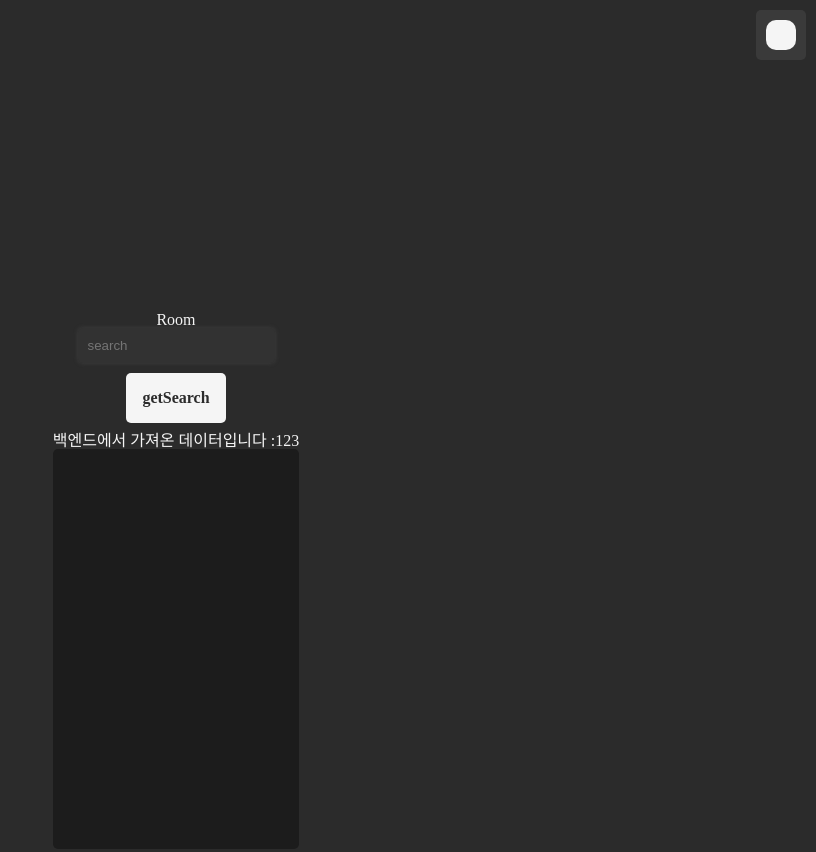
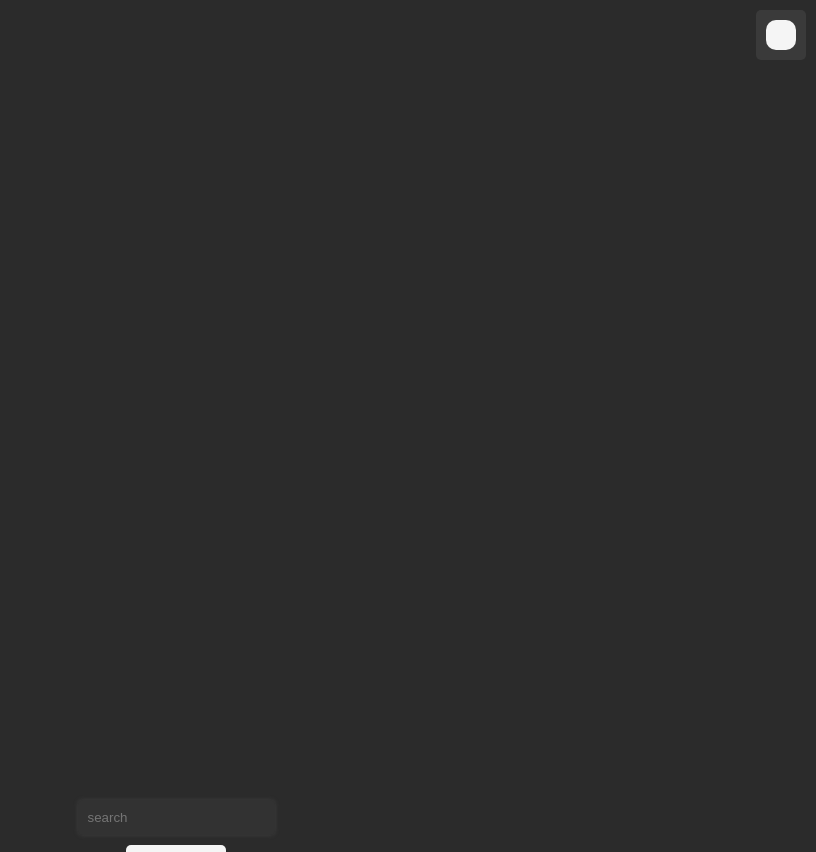
Before and after one commit to PLMOW/TIC-TAC-TOE-FE, a React (Create React App) app: page /room in a window 1280 px wide. Shown: the top 852 px of the page, without its empty margins (464-1280 px from the left). Built offline with nearby package versions, Linux system fonts and the light colour scheme.

Commit message:
fix: Player import 모듈 변경

```diff
--- a/src/pages/room/Room.tsx
+++ b/src/pages/room/Room.tsx
@@ -4,11 +4,12 @@ import Player from './player/Player';
 
 const Room = () => {
   return (
-    <Wrapper>
-      <Player />
-      <div>Room</div>
+    <>
+      <Wrapper>
+        <Player />
+      </Wrapper>
       <Search />
-    </Wrapper>
+    </>
   );
 };
 
--- a/src/pages/room/player/Player.tsx
+++ b/src/pages/room/player/Player.tsx
@@ -1,11 +1,31 @@
-import ReactPlayer from 'react-player';
+import { useRef } from 'react';
+import styled from 'styled-components';
+import ReactPlayer from 'react-player/youtube';
 
 const Player = () => {
+  const playerRef = useRef(null);
+  const URL = 'https://www.youtube.com/watch?v=ysz5S6PUM-U' as const;
+
   return (
-    <div>
-      <ReactPlayer url="https://www.youtube.com/watch?v=ysz5S6PUM-U" />
-    </div>
+    <Wrapper>
+      <ReactPlayer
+        ref={playerRef}
+        url="https://www.youtube.com/watch?v=ysz5S6PUM-U"
+        width="100%"
+        height="100%"
+      />
+    </Wrapper>
   );
 };
 
 export default Player;
+
+const Wrapper = styled.div`
+  display: flex;
+  margin-top: 200px;
+  flex-direction: column;
+  justify-content: center;
+  align-items: center;
+  width: 100%;
+  transform: skew(0deg) rotate(0deg);
+`;
```
